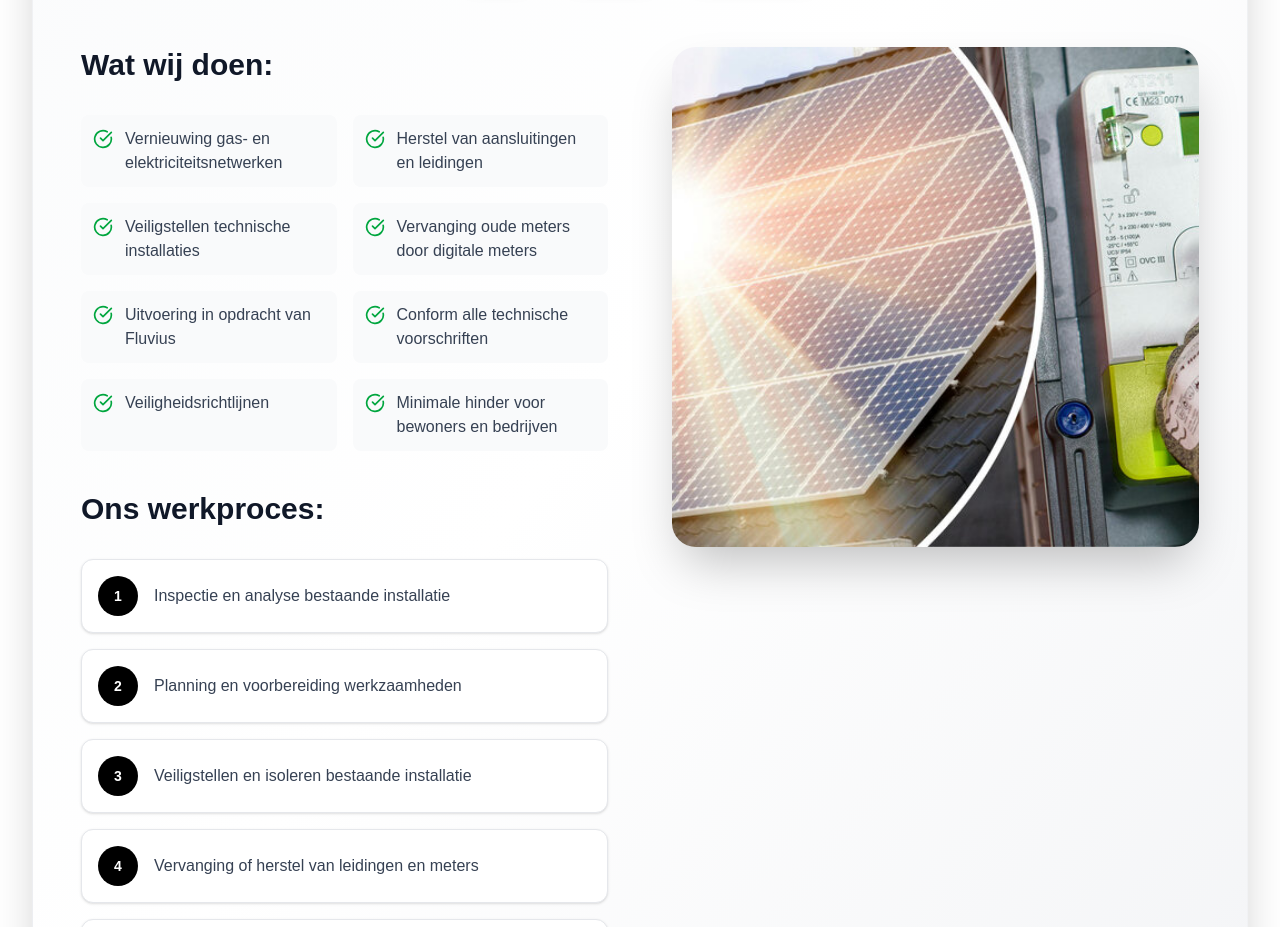
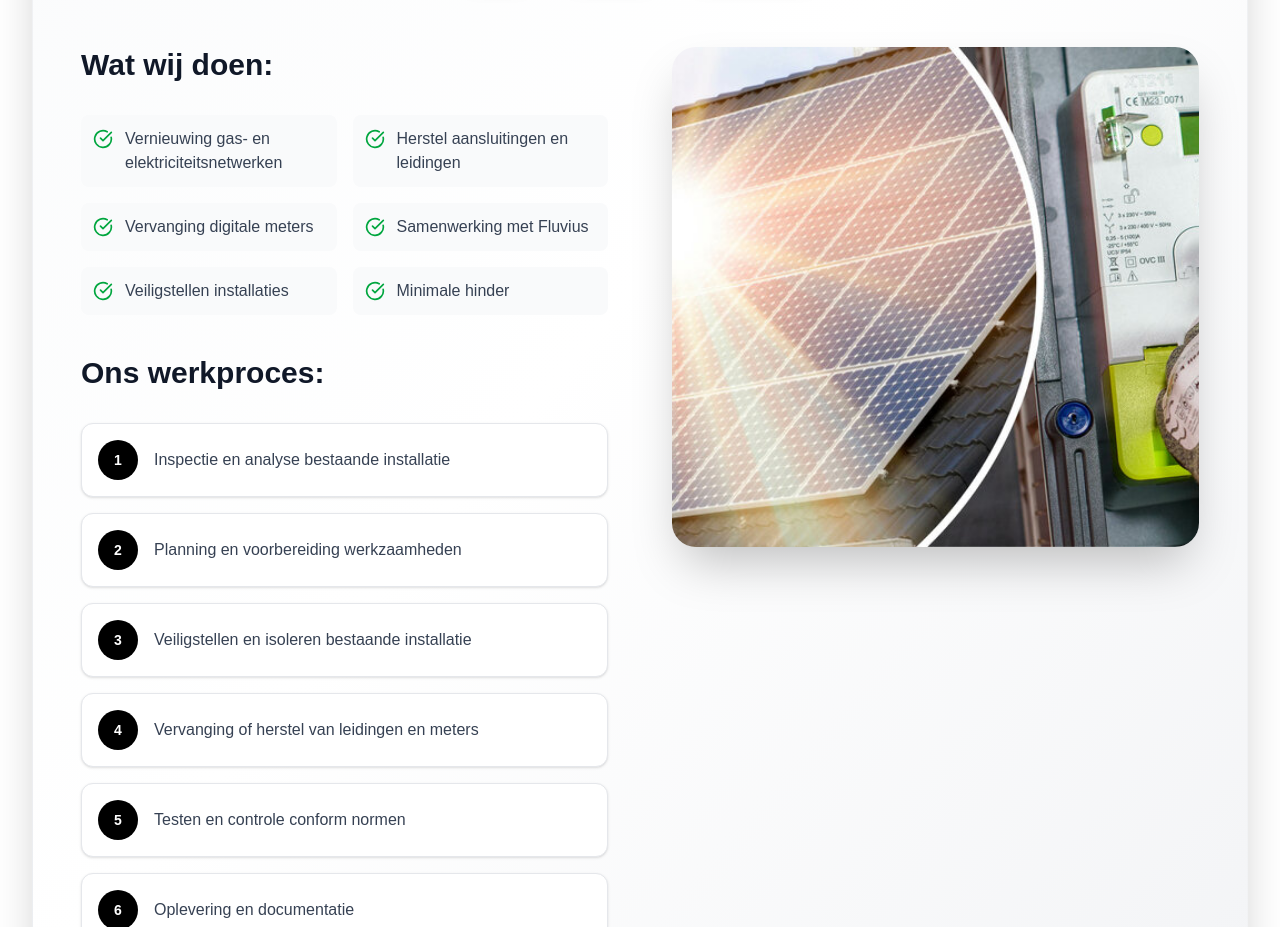
Before and after one commit to Caglarcelikoz/mkm-solutions, a Next.js app: page /services in a window 1280 px wide. Shown: the part 7820-8747 px from the top of the page. Built offline with nearby package versions, Linux system fonts and the light colour scheme.

Commit message:
Refactor service features in ServicesDetail component for clarity and conciseness

```diff
--- a/src/components/sections/ServicesDetail.tsx
+++ b/src/components/sections/ServicesDetail.tsx
@@ -137,13 +137,11 @@ const detailedServices = [
     image: "/zonnepanelen-digitale-meter.jpg",
     features: [
       "Vernieuwing gas- en elektriciteitsnetwerken",
-      "Herstel van aansluitingen en leidingen",
-      "Veiligstellen technische installaties",
-      "Vervanging oude meters door digitale meters",
-      "Uitvoering in opdracht van Fluvius",
-      "Conform alle technische voorschriften",
-      "Veiligheidsrichtlijnen",
-      "Minimale hinder voor bewoners en bedrijven",
+      "Herstel aansluitingen en leidingen",
+      "Vervanging digitale meters",
+      "Samenwerking met Fluvius",
+      "Veiligstellen installaties",
+      "Minimale hinder",
     ],
     process: [
       "Inspectie en analyse bestaande installatie",
```
